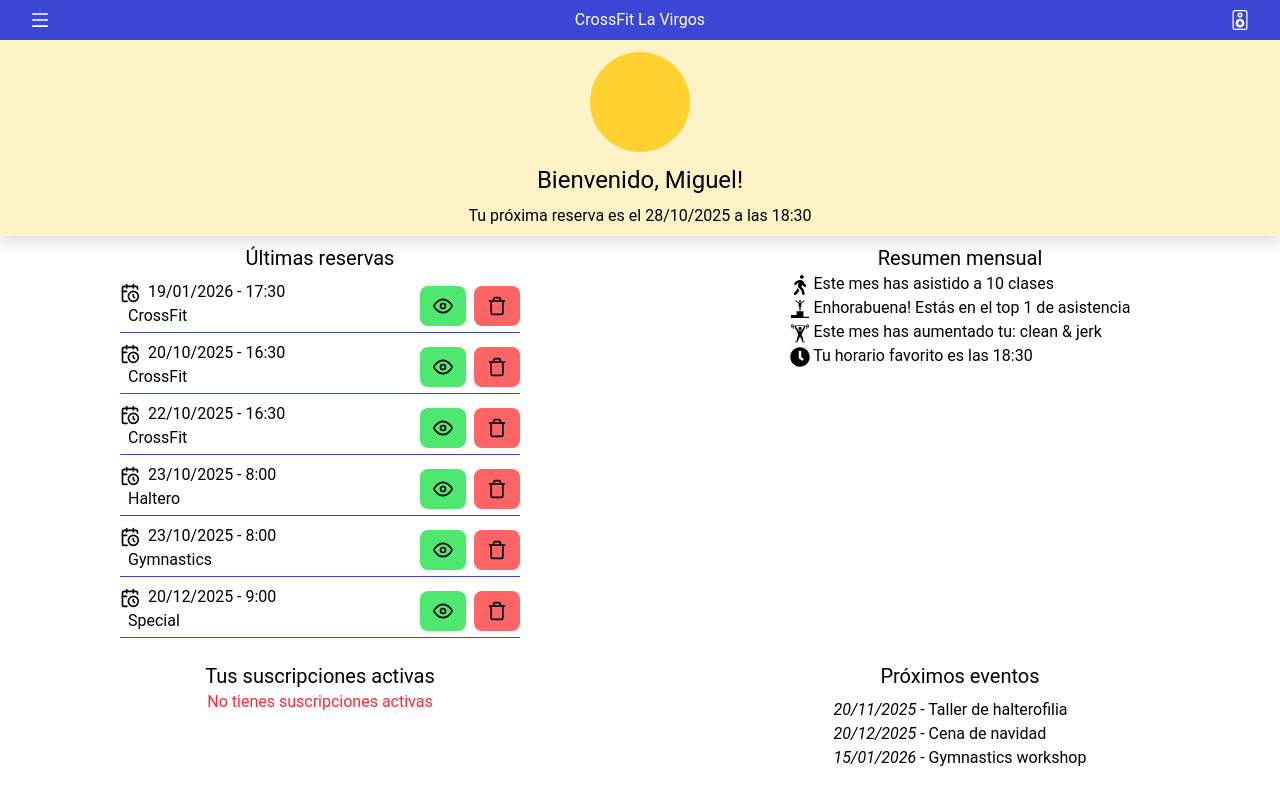
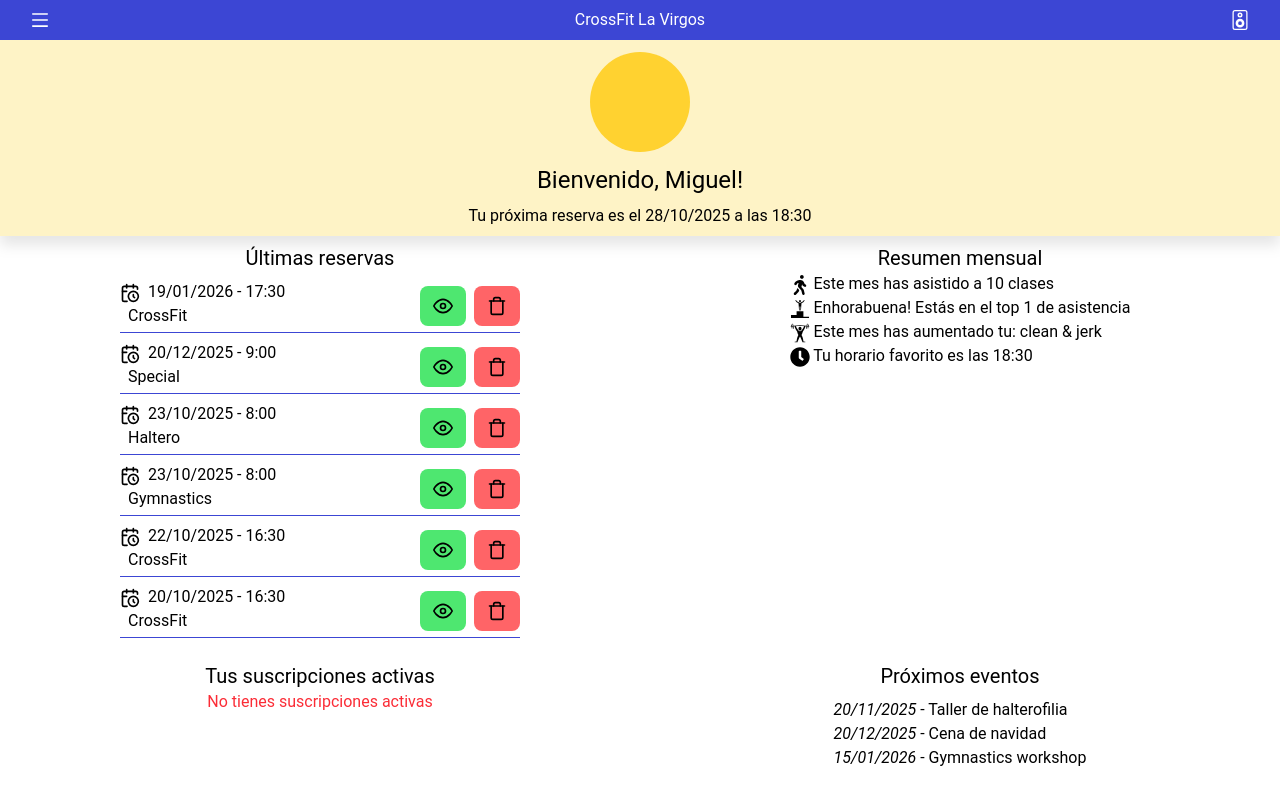
Before and after one commit to cperefer/boxUp_frontend, a React (Vite) app: page /dashboard in a window 1280 px wide. Built offline with nearby package versions, Linux system fonts and the light colour scheme; sample sign-in values are in the browser's storage.

Commit message:
feat: added useReservations for dashboard

```diff
--- a/src/dashboard/components/NextReservations.tsx
+++ b/src/dashboard/components/NextReservations.tsx
@@ -1,14 +1,23 @@
-import { NextReservationsMock } from "@mocks/NextReservations.mock"
 import type { Reservation } from "@/interfaces/Classes";
 import { ReservationComponent } from "./ReservationComponent"
+import { useAuthStore } from "@/store/authStore";
+import { useReservations } from "@/hooks/useReservations";
 
 export const NextReservations = () => {
+  const { user } = useAuthStore();
+
+  if (!user) {
+    return;
+  }
+
+  const { data, loading } = useReservations(user?.id)
+
   return (
     <section className="flex flex-col items-center py-2 w-full md:w-2/5">
       <p className="text-xl">Últimas reservas</p>
       <div className="w-full px-2">
         {
-          NextReservationsMock.map((reservation: Reservation) => (
+          data.map((reservation: Reservation) => (
             <ReservationComponent key={reservation.id} reservation={reservation} />
           ))
         }
```
